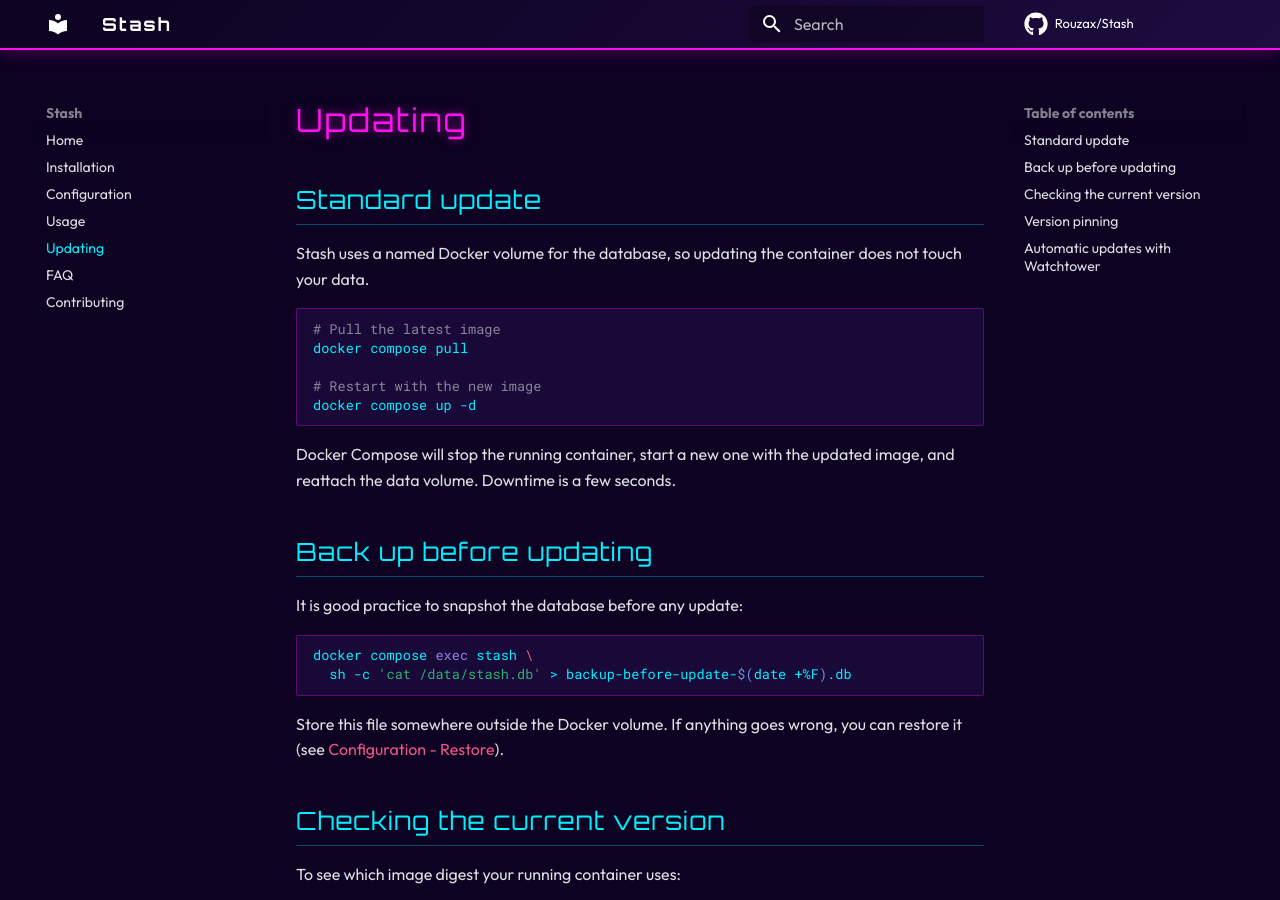
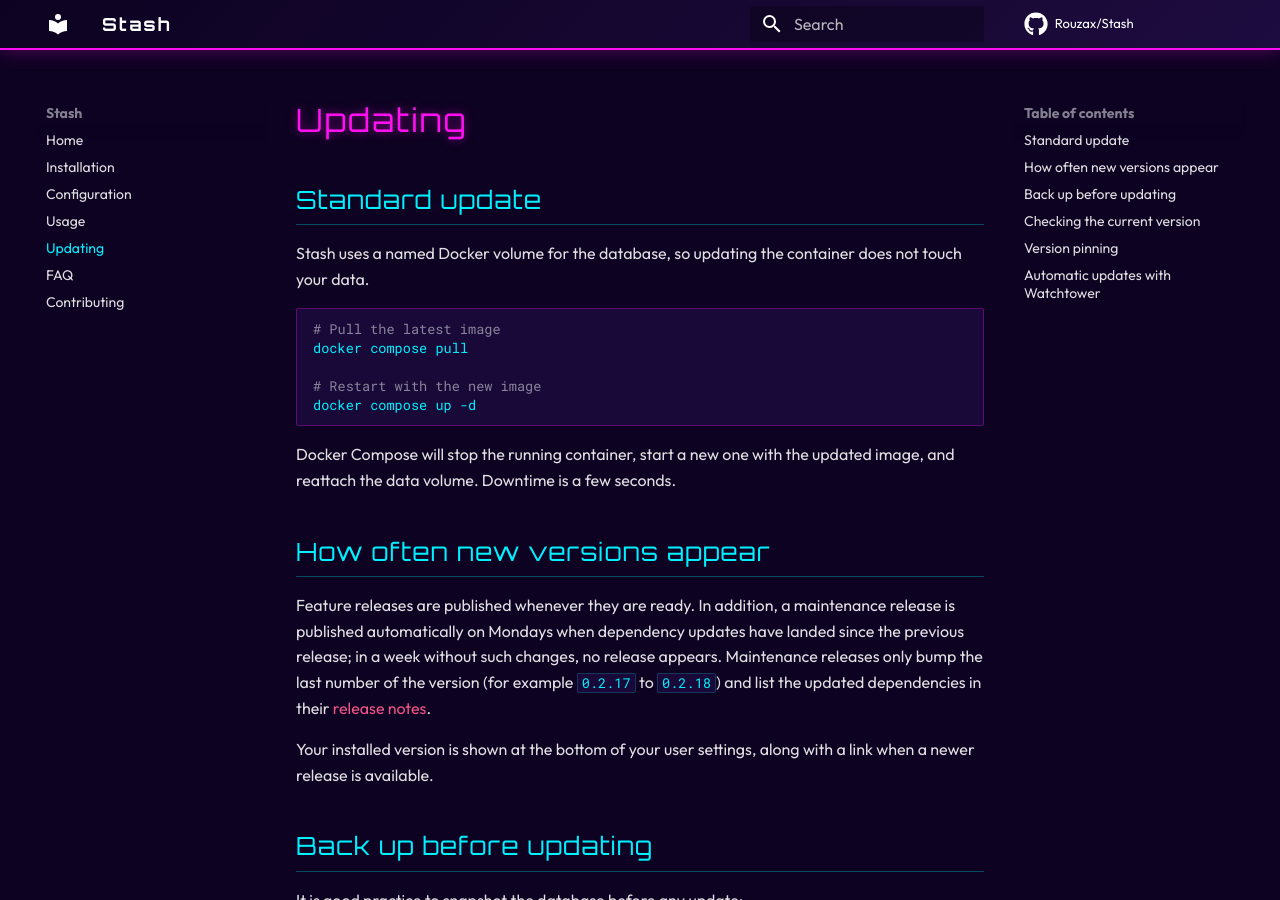
Before and after one commit to Rouzax/Stash, an MkDocs documentation site: the page built from docs/updating.md, in a window 1280 px wide and 900 px high. Built offline with MkDocs 1.6.1 and Material for MkDocs 9.7.7, drawn with Linux system fonts in a browser that asks for light colours; comment, search, counter and statistics services are not loaded.

Commit message:
ci: publish a weekly patch release when the image has changed (#87)
auto-release.yml runs every Monday (or on demand). When anything under
server/, web/ or the Dockerfile changed since the last tag, it runs the
build and e2e workflow on that commit, creates the next patch tag via
the API and calls release.yml with it. A tag created with GITHUB_TOKEN
does not trigger release.yml's push event, hence the direct call.

The image now takes its version from the release tag through an
APP_VERSION build argument, so a release needs only a tag and no
version-bump commit on the protected main branch. The server falls back
to package.json when APP_VERSION is unset, which keeps local runs
working.

````diff
--- a/docs/updating.md
+++ b/docs/updating.md
@@ -13,6 +13,12 @@
 ```
 
 Docker Compose will stop the running container, start a new one with the updated image, and reattach the data volume. Downtime is a few seconds.
+
+## How often new versions appear
+
+Feature releases are published whenever they are ready. In addition, a maintenance release is published automatically on Mondays when dependency updates have landed since the previous release; in a week without such changes, no release appears. Maintenance releases only bump the last number of the version (for example `0.2.17` to `0.2.18`) and list the updated dependencies in their [release notes](https://github.com/Rouzax/Stash/releases).
+
+Your installed version is shown at the bottom of your user settings, along with a link when a newer release is available.
 
 ## Back up before updating
 
````
Also changed, not shown: CONTRIBUTING.md (+5 -1 lines), 5 other files.
